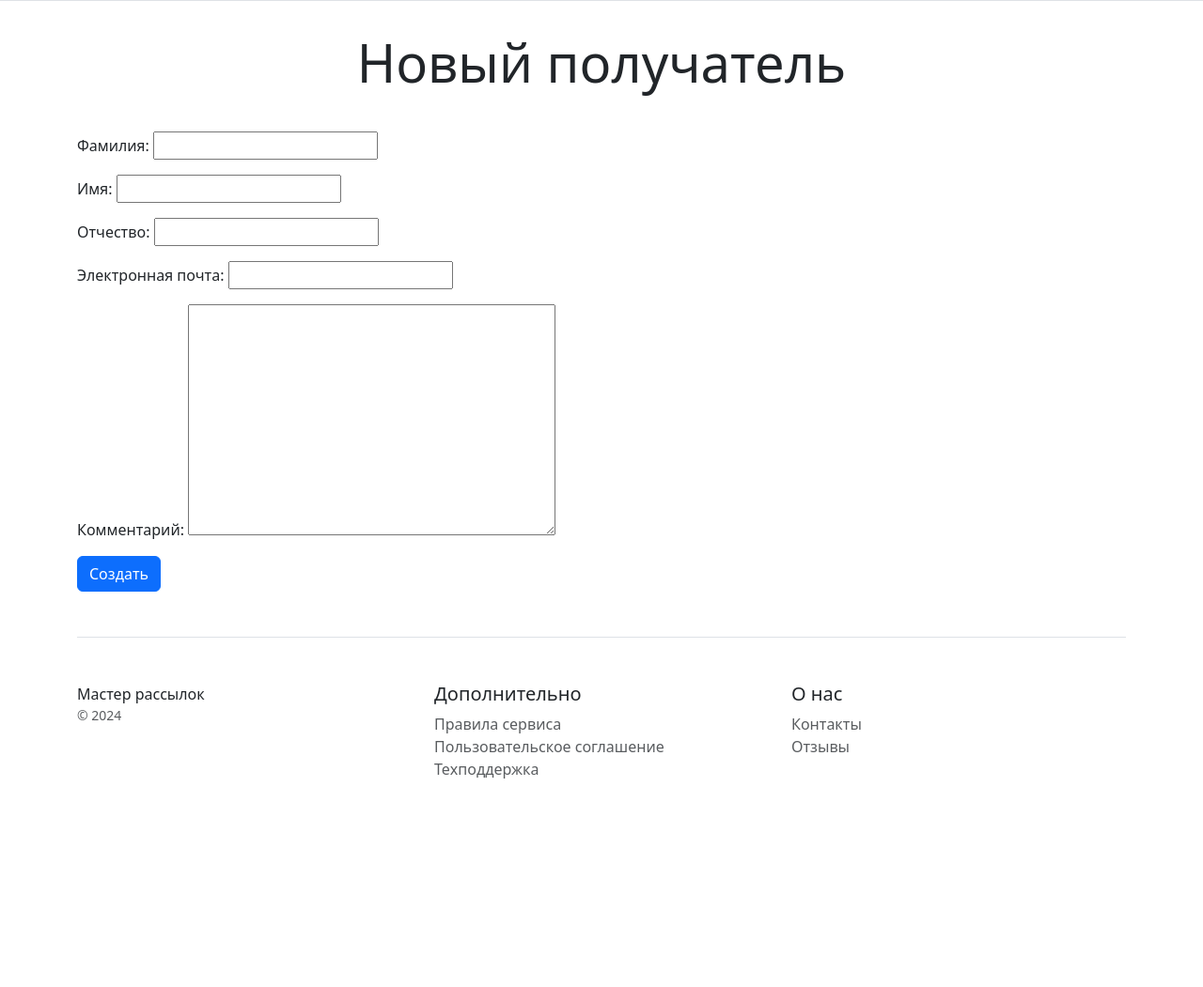
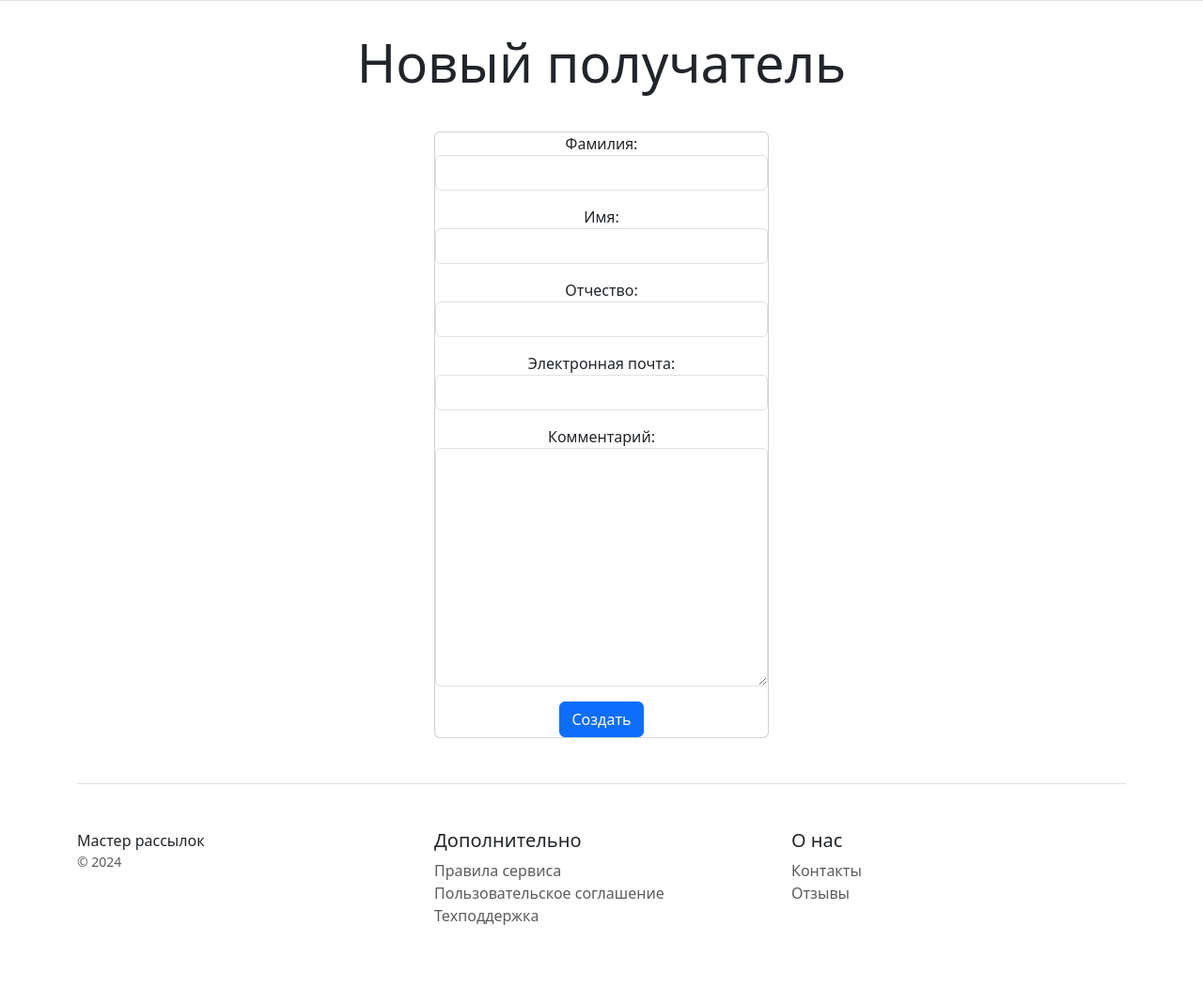
Before and after one commit to dimapbbb/MailMaster, a Django app: page /add_client/ in a window 1280 px wide; the page is wider, and only the part inside the window is pictured. Shown: the part 74-1125 px from the top of that part at 94% size. Before the commit the page ends 903 px from the top of that part, so only its background shows below. Run offline with Django 5.2, Linux system fonts and the light colour scheme.

Commit message:
стилизация форм

```diff
--- a/blog/forms.py
+++ b/blog/forms.py
@@ -1,9 +1,10 @@
 from django import forms
 
 from blog.models import BlogPost
+from newsletterapp.forms import StyleFormMixin
 
 
-class PostForm(forms.ModelForm):
+class PostForm(StyleFormMixin, forms.ModelForm):
 
     class Meta:
         model = BlogPost
--- a/newsletterapp/forms.py
+++ b/newsletterapp/forms.py
@@ -5,14 +5,21 @@ from django import forms
 from newsletterapp.models import Newsletter, NewsletterSettings
 
 
-class NewsletterForm(forms.ModelForm):
+class StyleFormMixin(forms.Form):
+    def __init__(self, *args, **kwargs):
+        super().__init__(*args, **kwargs)
+        for field in self.fields.values():
+            field.widget.attrs['class'] = 'form-control'
+
+
+class NewsletterForm(StyleFormMixin, forms.ModelForm):
 
     class Meta:
         model = Newsletter
         fields = ('title', 'topic', 'content')
 
 
-class NewsletterSettingsForm(forms.ModelForm):
+class NewsletterSettingsForm(StyleFormMixin, forms.ModelForm):
 
     class Meta:
         model = NewsletterSettings
@@ -26,6 +33,7 @@ class NewsletterSettingsForm(forms.ModelForm):
         self.fields.get('next_send_day').widget.attrs.update({"min": datetime.now().date(),
                                                               "required": True})
         self.fields.get('send_time').widget.attrs.update({"required": True})
+        self.fields.get('status').widget.attrs['class'] = 'checkbox'
 
     def clean(self):
         day = self.cleaned_data.get('next_send_day')
--- a/newsletterapp/templates/newsletterapp/newsletter_form.html
+++ b/newsletterapp/templates/newsletterapp/newsletter_form.html
@@ -4,7 +4,7 @@
 <div class="col-12">
     <form class="row" method="post">
         <div class="col-6">
-            <div class="card">
+            <div class="card" align="center">
                 {% csrf_token %}
                 {{ form.as_p }}
                 <button type="submit" class="btn btn-primary">
--- a/newsletterapp/views.py
+++ b/newsletterapp/views.py
@@ -25,6 +25,7 @@ class HomeView(TemplateView):
         newsletters = get_cache_data(key='newsletters', model=Newsletter)
         all_posts = get_cache_data(key='all_posts', model=BlogPost)
 
+        all_posts = all_posts.filter(published_sign='pub')
         random_posts = sample(list(all_posts), k=3)
 
         context = super().get_context_data(**kwargs)
@@ -156,9 +157,7 @@ class NewsletterDetailView(UserAccessMixin, DetailView):
         settings = NewsletterSettings.objects.get(newsletter=newsletter_id)
 
         obj.last_send_date = settings.last_send_date
-
         obj.send_time = settings.send_time
-
         obj.next_send_day = settings.next_send_day
 
         if settings.periodicity:
--- /dev/null
+++ b/recepients/forms.py
@@ -0,0 +1,10 @@
+from django import forms
+from newsletterapp.forms import StyleFormMixin
+from recepients.models import Client
+
+
+class ClientForm(StyleFormMixin, forms.ModelForm):
+
+    class Meta:
+        model = Client
+        fields = ('last_name', 'first_name', 'sur_name', 'email', 'comment')
--- a/recepients/templates/recepients/client_form.html
+++ b/recepients/templates/recepients/client_form.html
@@ -1,6 +1,11 @@
 {% extends 'base.html' %}
 
 {% block content %}
+<div class="row" align="center">
+    <div class="col-4">
+    </div>
+    <div class="col-4">
+        <div class="card" align="center">
             <form method="post">
                 {% csrf_token %}
                 {{ form.as_p }}
@@ -12,4 +17,7 @@
                     {% endif %}
                 </button>
             </form>
+        </div>
+    </div>
+</div>
 {% endblock %}
--- a/recepients/views.py
+++ b/recepients/views.py
@@ -3,6 +3,7 @@ from django.contrib.auth.models import AnonymousUser
 from django.shortcuts import render
 from django.urls import reverse_lazy, reverse
 from django.views.generic import ListView, CreateView, UpdateView, DetailView, DeleteView
+from recepients.forms import ClientForm
 
 from recepients.models import Client
 
@@ -37,7 +38,7 @@ class ClientListView(ListView):
 
 class ClientCreateView(CreateView):
     model = Client
-    fields = ('last_name', 'first_name', 'sur_name', 'email', 'comment')
+    form_class = ClientForm
     success_url = reverse_lazy('recipients:clients')
 
     def get_context_data(self, **kwargs):
@@ -55,7 +56,7 @@ class ClientCreateView(CreateView):
 
 class ClientUpdateView(UserAccessMixin, UpdateView):
     model = Client
-    fields = ('last_name', 'first_name', 'sur_name', 'email', 'comment')
+    form_class = ClientForm
 
     def get_success_url(self):
         return reverse('recipients:client_detail', args=[self.kwargs.get('pk')])
--- a/users/forms.py
+++ b/users/forms.py
@@ -1,16 +1,17 @@
 from django.contrib.auth.forms import UserCreationForm, UserChangeForm
+from newsletterapp.forms import StyleFormMixin
 
 from users.models import Users
 
 
-class UserRegisterForm(UserCreationForm):
+class UserRegisterForm(StyleFormMixin, UserCreationForm):
 
     class Meta:
         model = Users
         fields = ('username', 'email')
 
 
-class UserUpdateForm(UserChangeForm):
+class UserUpdateForm(StyleFormMixin, UserChangeForm):
 
     class Meta:
         model = Users
```
Lines whose indentation alone changed are shown as unchanged.
